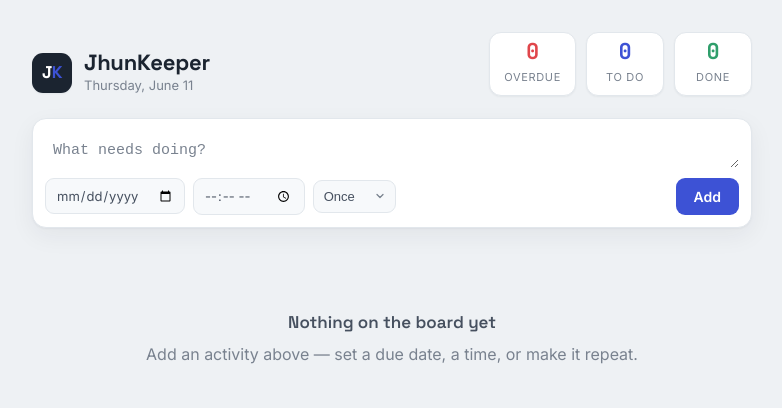
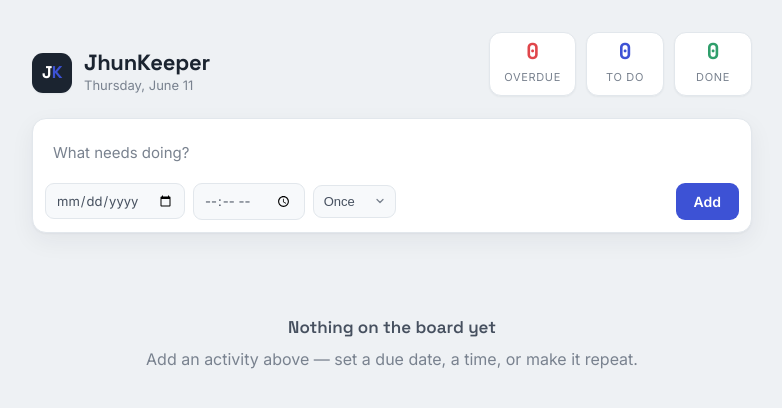
Before and after one commit to Jhunkenn/JhunKeeper, a React (Vite) app: page / in a window 1280 px wide. Shown: the top 408 px of the page, without its empty margins (248-1030 px from the left). Built offline with nearby package versions, Linux system fonts and the light colour scheme.

Commit message:
Update index.css

```diff
--- a/src/index.css
+++ b/src/index.css
@@ -180,6 +180,12 @@ input {
   color: var(--ink);
   background: transparent;
   padding: 11px 8px 9px;
+  font-family: inherit;
+  line-height: 1.45;
+  resize: none;
+  overflow-y: auto;
+  max-height: 96px;
+  display: block;
 }
 .composer .title-input::placeholder {
   color: var(--muted);
@@ -765,6 +771,15 @@ input {
   line-height: 1.5;
   color: var(--ink-2);
 }
+.modal .modal-title {
+  resize: none;
+  min-height: 0;
+  max-height: 96px;
+  overflow-y: auto;
+  line-height: 1.45;
+  color: var(--ink);
+  font-size: 14px;
+}
 .modal input[type="date"],
 .modal input[type="time"] {
   border: 1px solid var(--line);
```
